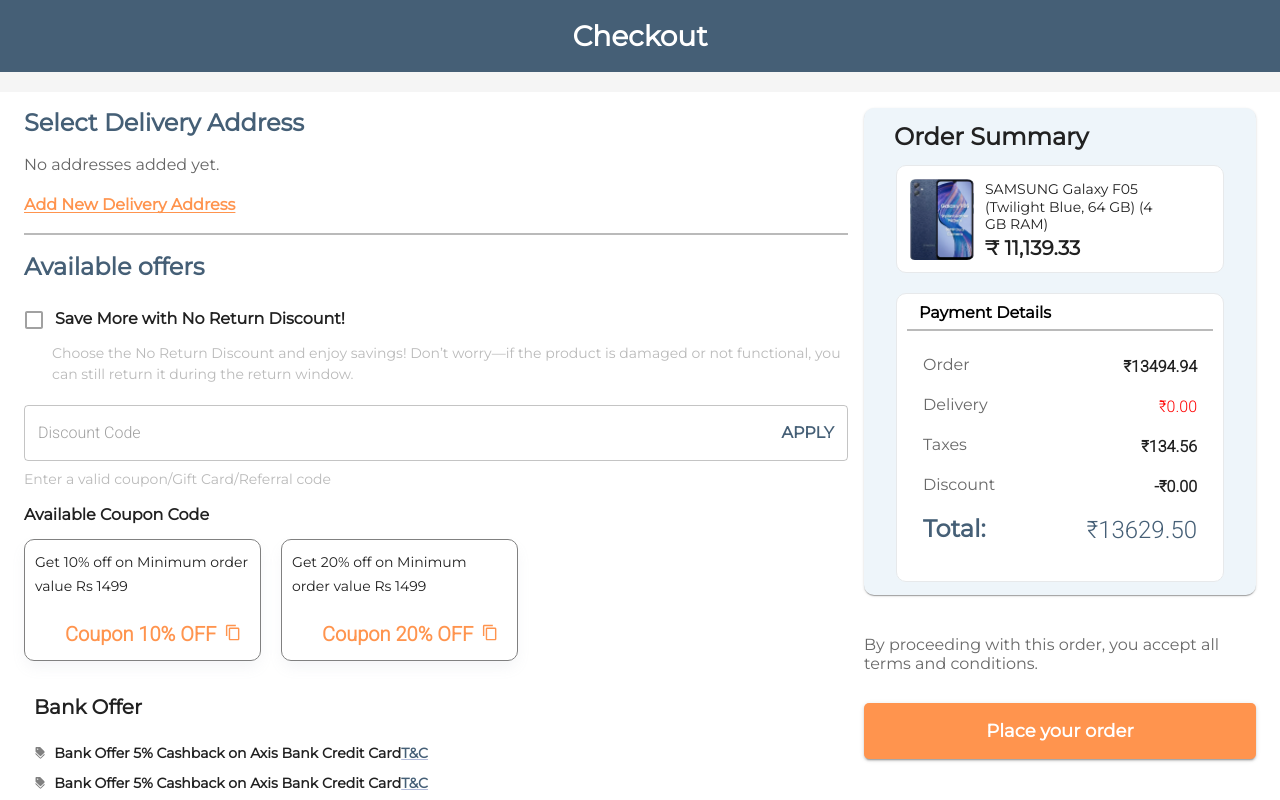
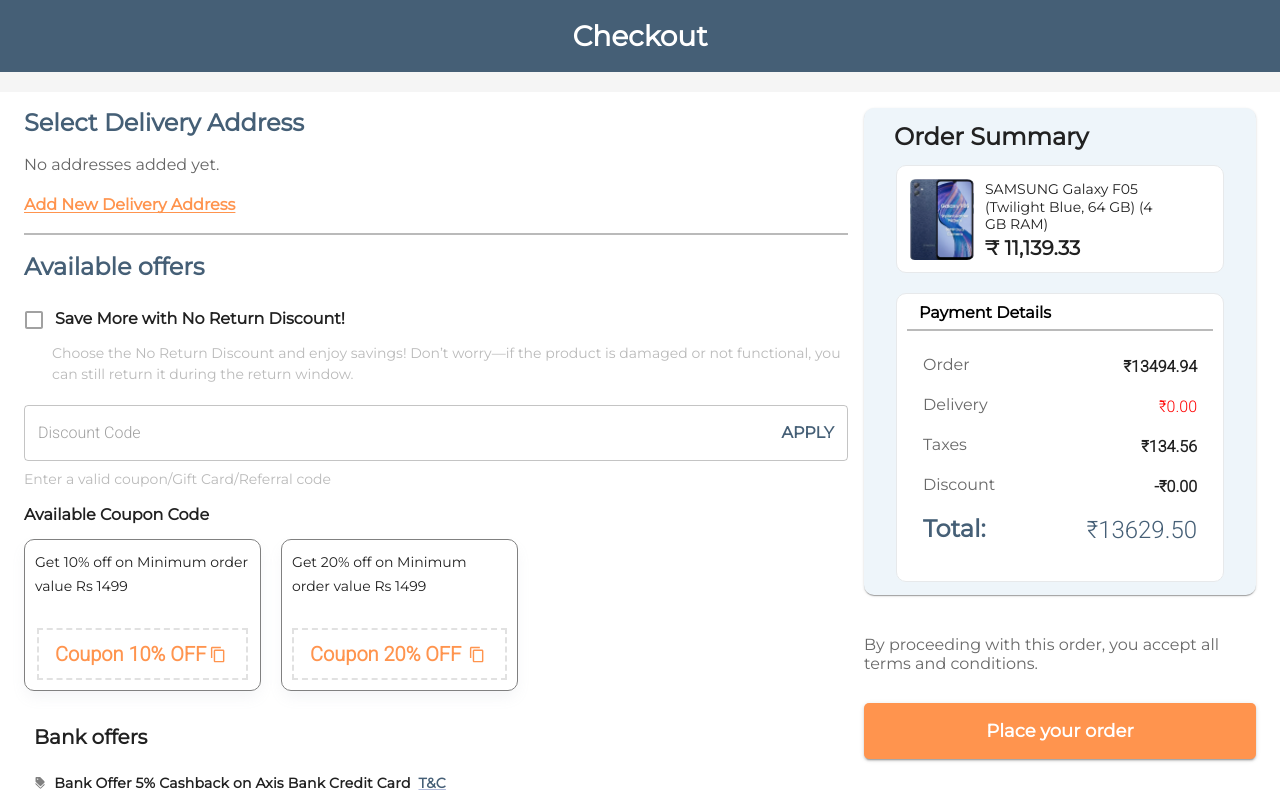
Before and after one commit to Vishalecs/indiaZONA1, a React (Create React App) app: page /checkout in a window 1280 px wide. Shown: the top 800 px of the page. Built offline with nearby package versions, Linux system fonts and the light colour scheme.

Commit message:
Update AvailableOffers.jsx

```diff
--- a/src/components/Checkout/AvailableOffers.jsx
+++ b/src/components/Checkout/AvailableOffers.jsx
@@ -216,6 +216,24 @@
           >
             Get 10% off on Minimum order value Rs 1499
           </Typography>
+          <Box
+  sx={{
+
+    border: '2px dashed #E1E1E1', // Dashed border matching the text color
+
+    padding: '8px 16px', // Padding for inner spacing
+    display: 'flex',
+    justifyContent: 'center',
+    alignItems: 'center',
+    width: 'fit-content',
+    margin: '0 auto', // Center the box horizontally
+    marginTop: '10px', // Add some top spacing
+    "@media (max-width: 600px)": {
+      marginLeft: 'auto', // Centering in mobile view
+      marginRight: 'auto',
+    },
+  }}
+>
 <Typography
     variant="h6"
     sx={{
@@ -223,14 +241,13 @@
       fontWeight: 600,
       textAlign: 'center',
       color: '#FF944E',
-              marginLeft:'30px',
-              "@media (max-width: 600px)": {
-                marginLeft:'90px',// Mobile view
-              },
+      display: 'flex',
+      alignItems: 'center',
     }}
   >
             Coupon 10% OFF <ContentCopyIcon sx={{ color: "#FF944E" ,height:"17px"}} />
           </Typography>
+          </Box>
         </Box>
 
         <Box
@@ -263,6 +280,24 @@
           >
             Get 20% off on Minimum order value Rs 1499
           </Typography>
+          <Box
+  sx={{
+
+    border: '2px dashed #E1E1E1', // Dashed border matching the text color
+
+    padding: '8px 16px', // Padding for inner spacing
+    display: 'flex',
+    justifyContent: 'center',
+    alignItems: 'center',
+    width: 'fit-content',
+    margin: '0 auto', // Center the box horizontally
+    marginTop: '10px', // Add some top spacing
+    "@media (max-width: 600px)": {
+      marginLeft: 'auto', // Centering in mobile view
+      marginRight: 'auto',
+    },
+  }}
+>
   <Typography
     variant="h6"
     sx={{
@@ -270,14 +305,15 @@
       fontWeight: 600,
       textAlign: 'center',
       color: '#FF944E',
-              marginLeft:'30px',
-              "@media (max-width: 600px)": {
-                marginLeft:'90px',// Mobile view
-              },
+      display: 'flex',
+      alignItems: 'center',
     }}
   >
-            Coupon 20% OFF <ContentCopyIcon sx={{ color: "#FF944E" ,height:"17px"}} />
+    Coupon 20% OFF
+    <ContentCopyIcon sx={{ color: "#FF944E", height: "17px", marginLeft: "4px" }} />
   </Typography>
+</Box>
+
         </Box>
       </Box>
 
@@ -293,7 +329,7 @@
             marginBottom: '20px',
           }}
         >
-          Bank Offer
+          Bank offers
         </Typography>
         <Typography
   variant="body2"
@@ -303,41 +339,51 @@
     fontWeight: 600,
     textAlign: 'left',
     display: 'flex',
+    letterSpacing: "0.2px",
     alignItems: 'center',
   }}
 >
   <Discount sx={{ marginRight: '8px', color: 'gray', width: '12.18px', height: '12.18px' }} />
-          Bank Offer 5% Cashback on Axis Bank Credit Card
+  Bank Offer 5% Cashback on Axis Bank Credit Card&nbsp;
   <Link
     href="https://your-terms-and-conditions-link.com"
-            sx={{ color: '#455F76' }}
+    sx={{
+      color: '#455F76',
+      marginLeft: '4px', // Add margin to create space between the text and link
+    }}
     target="_blank"
   >
     T&C
   </Link>
 </Typography>
+
 <Typography
   variant="body2"
   sx={{
+    marginTop: '10px',
     fontFamily: 'Montserrat',
     fontSize: '14px',
     fontWeight: 600,
     textAlign: 'left',
     display: 'flex',
+    letterSpacing: "0.2px",
     alignItems: 'center',
-            marginTop: '10px',
   }}
 >
   <Discount sx={{ marginRight: '8px', color: 'gray', width: '12.18px', height: '12.18px' }} />
-          Bank Offer 5% Cashback on Axis Bank Credit Card
+  Bank Offer 15% Cashback on EMI purchase with any Bank Credit Card&nbsp;
   <Link
     href="https://your-terms-and-conditions-link.com"
-            sx={{ color: '#455F76' }}
+    sx={{
+      color: '#455F76',
+      marginLeft: '4px', // Add margin to create space between the text and link
+    }}
     target="_blank"
   >
     T&C
   </Link>
 </Typography>
+
       </Box>
 
       {/* Horizontal Line */}
```
Lines whose indentation alone changed are shown as unchanged.
